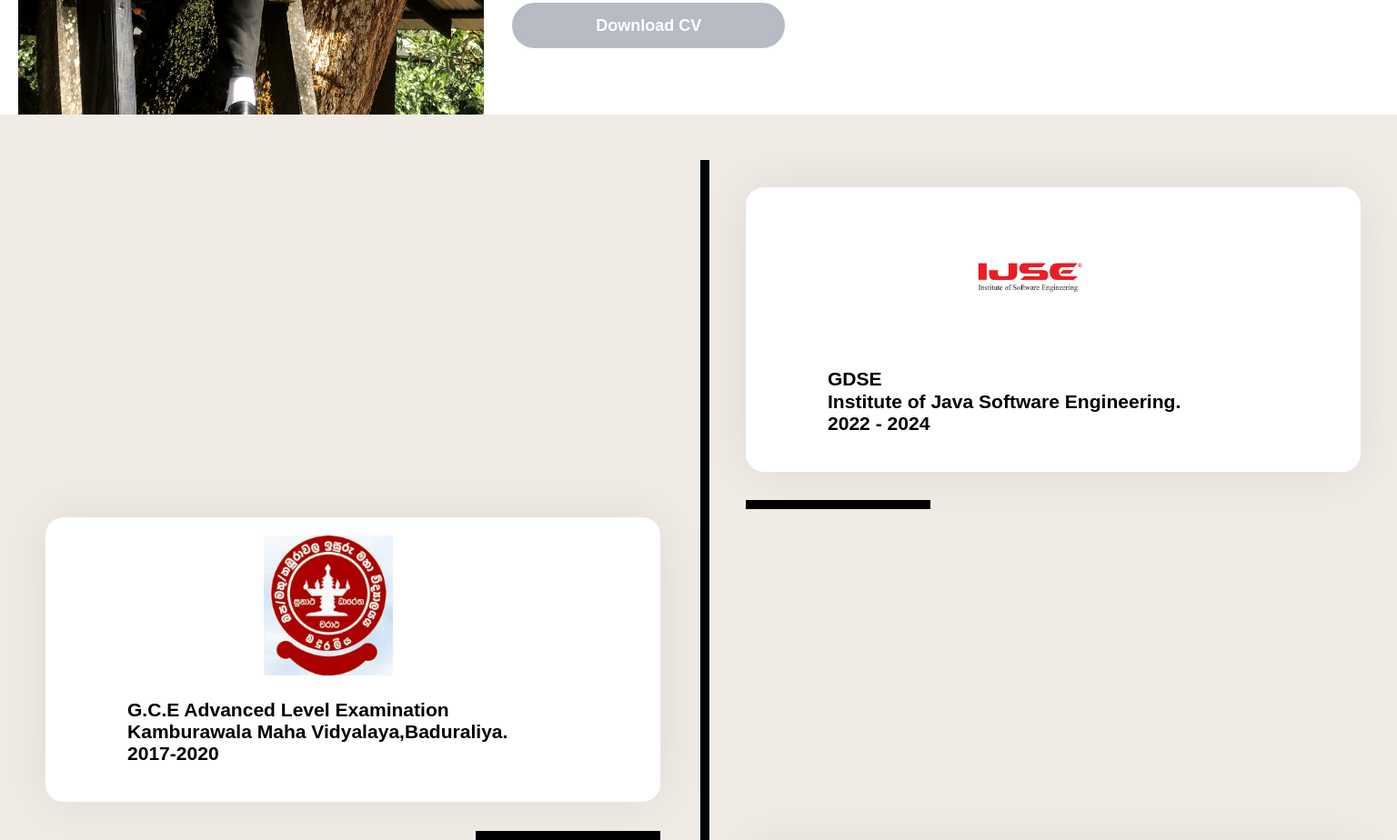
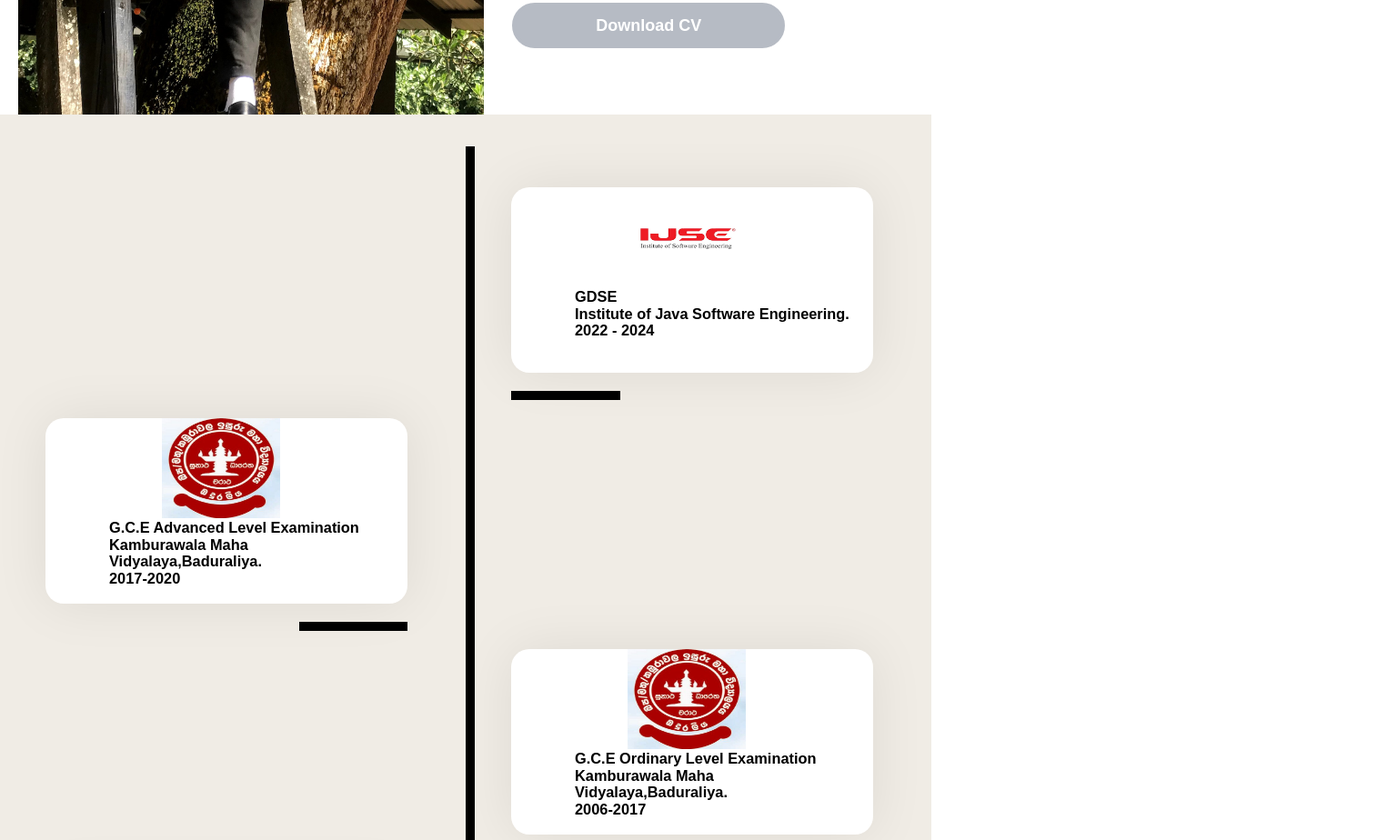
Before and after one commit to chathurasandaruwan/MyPortfolio, a plain HTML site: page index.html in a window 1024 px wide. Shown: the part 1214-2138 px from the top of the page at 91% size, 1536 px wide, since content can reach past the window. Drawn offline with nearby package versions, Linux system fonts and the light colour scheme.

Commit message:
about second responsive to  min-width: 835px

```diff
--- a/styles.css
+++ b/styles.css
@@ -730,6 +730,35 @@ label .close-btn{
         letter-spacing: 0px;
         line-height: 35px;
         font-size: 20px;
+    }
+
+
+    #about>main{
+        height: 1110px;
+        width: 100vw;
+    }
+    #about > main > div
+    {
+        background-color: white;
+        width: 35%;
+        border-radius: 20px;
+        box-shadow: 0 0 60px rgba(0, 0, 0, .08);
+        position: relative;
+        padding: 20px;
+        height: 164px;
+    }
+    #about > main > div > div:first-child > img
+    {
+        height: 110px;
+        width: 130px;
+        margin-left: 30%;
+        margin-top: -20px;
+    }
+    #about > main > div > div:nth-child(2)
+    {
+        padding-left: 50px;
+        font-size: 14px;
+        margin-top: -20px;
     }
 }
 @media all and (min-width: 769px ) and (max-width: 834px){
```
